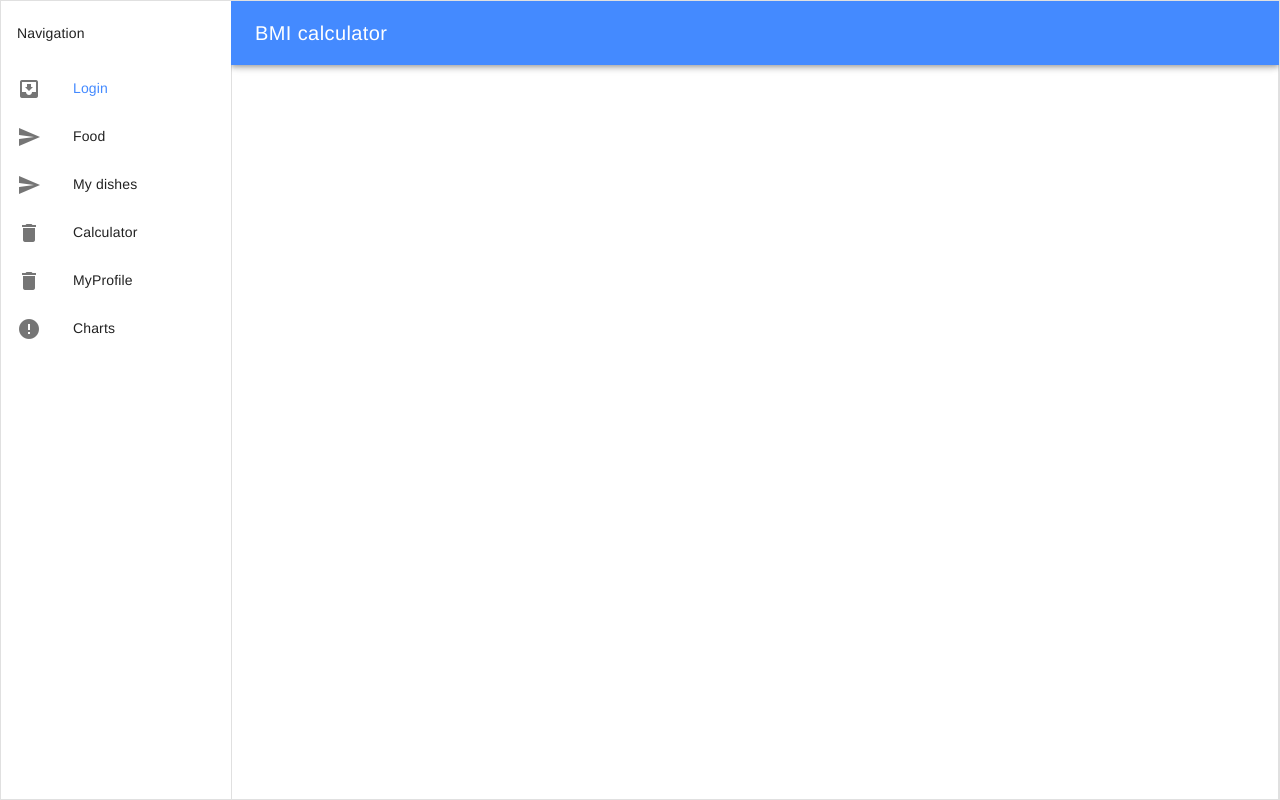
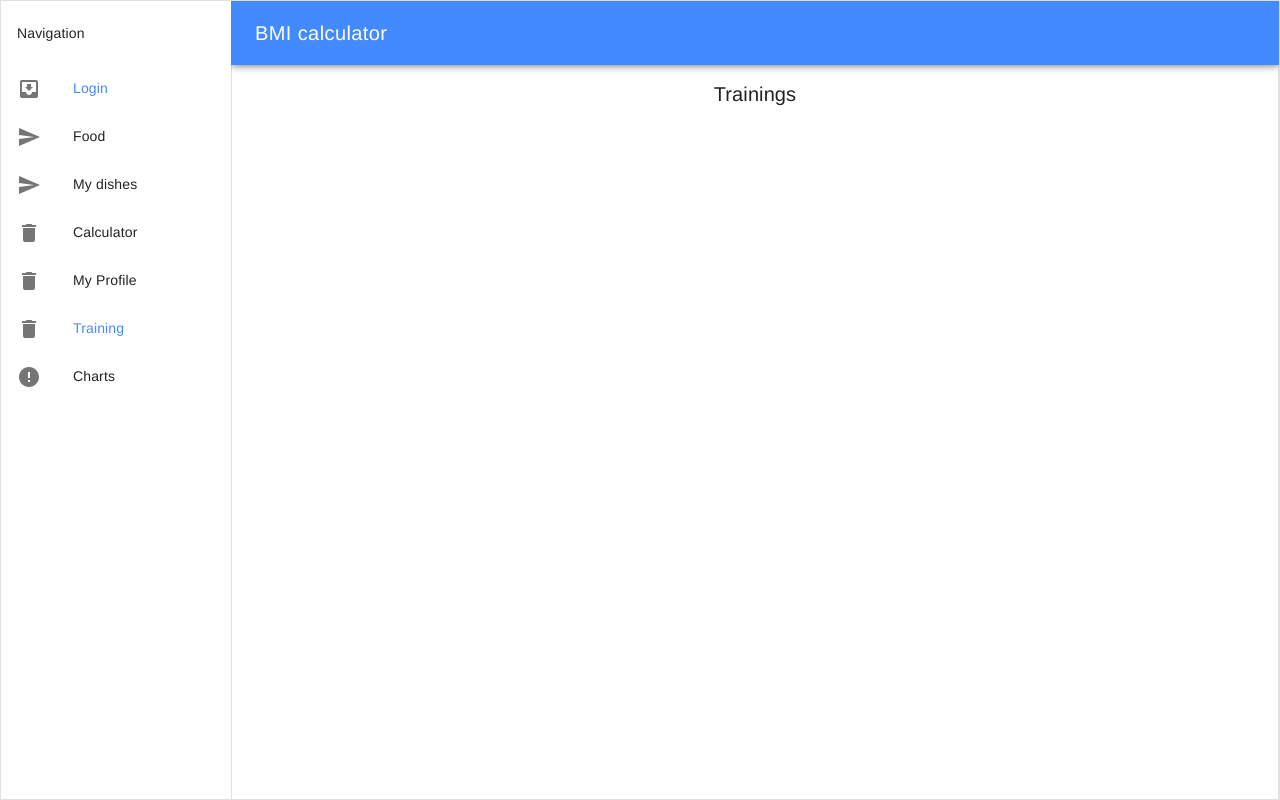
Before and after one commit to Avogardo/bmi-calculator, a Vue app in the folder client/: page /training in a window 1280 px wide. Built offline with nearby package versions, Linux system fonts and the light colour scheme.

Commit message:
add Training component

```diff
--- a/client/src/components/MainLayout.vue
+++ b/client/src/components/MainLayout.vue
@@ -42,7 +42,14 @@
           <router-link v-bind:to="{ name: 'MyProfile' }">
             <md-list-item>
               <md-icon>delete</md-icon>
-              <span class="md-list-item-text">MyProfile</span>
+              <span class="md-list-item-text">My Profile</span>
+            </md-list-item>
+          </router-link>
+
+          <router-link v-bind:to="{ name: 'Training' }">
+            <md-list-item>
+              <md-icon>delete</md-icon>
+              <span class="md-list-item-text">Training</span>
             </md-list-item>
           </router-link>
 
--- /dev/null
+++ b/client/src/components/Training.vue
@@ -0,0 +1,12 @@
+<template>
+  <div>
+    <md-dialog-title>Trainings</md-dialog-title>
+
+  </div>
+</template>
+
+<script>
+  export default {
+    name: "Training",
+  }
+</script>
--- a/client/src/router/index.js
+++ b/client/src/router/index.js
@@ -6,6 +6,7 @@ import Dishes from '@/components/Dishes';
 import Calculator from '@/components/Calculator';
 import MyProfile from '@/components/MyProfile';
 import Charts from '@/components/Charts';
+import Training from '@/components/Training';
 
 Vue.use(Router);
 
@@ -36,6 +37,11 @@ export default new Router({
       path: '/charts',
       name: 'Charts',
       component: Charts,
+    }, {
+      path: '/training',
+      name: 'Training',
+      component: Training,
     },
   ],
 });
+Training
```
